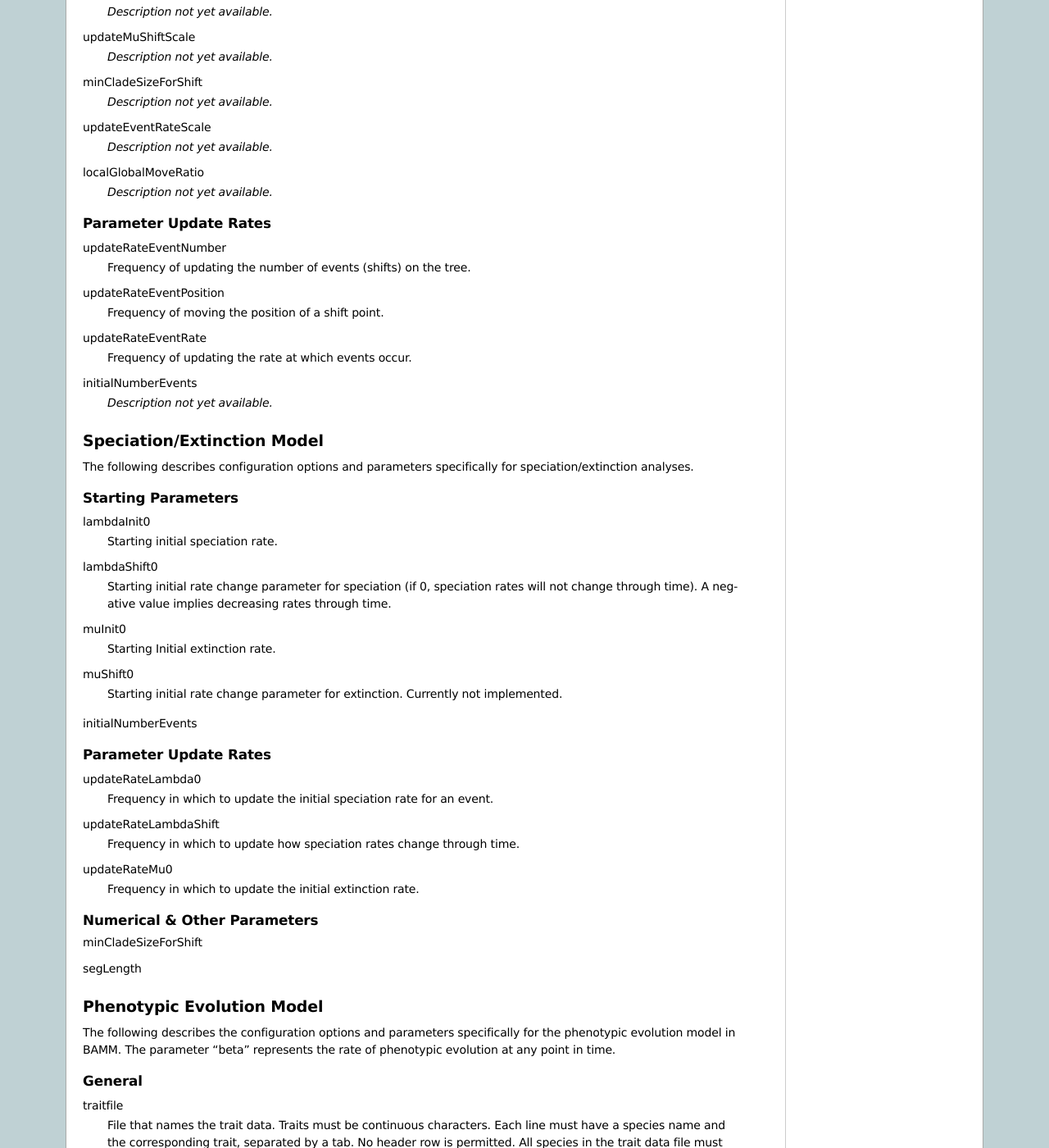
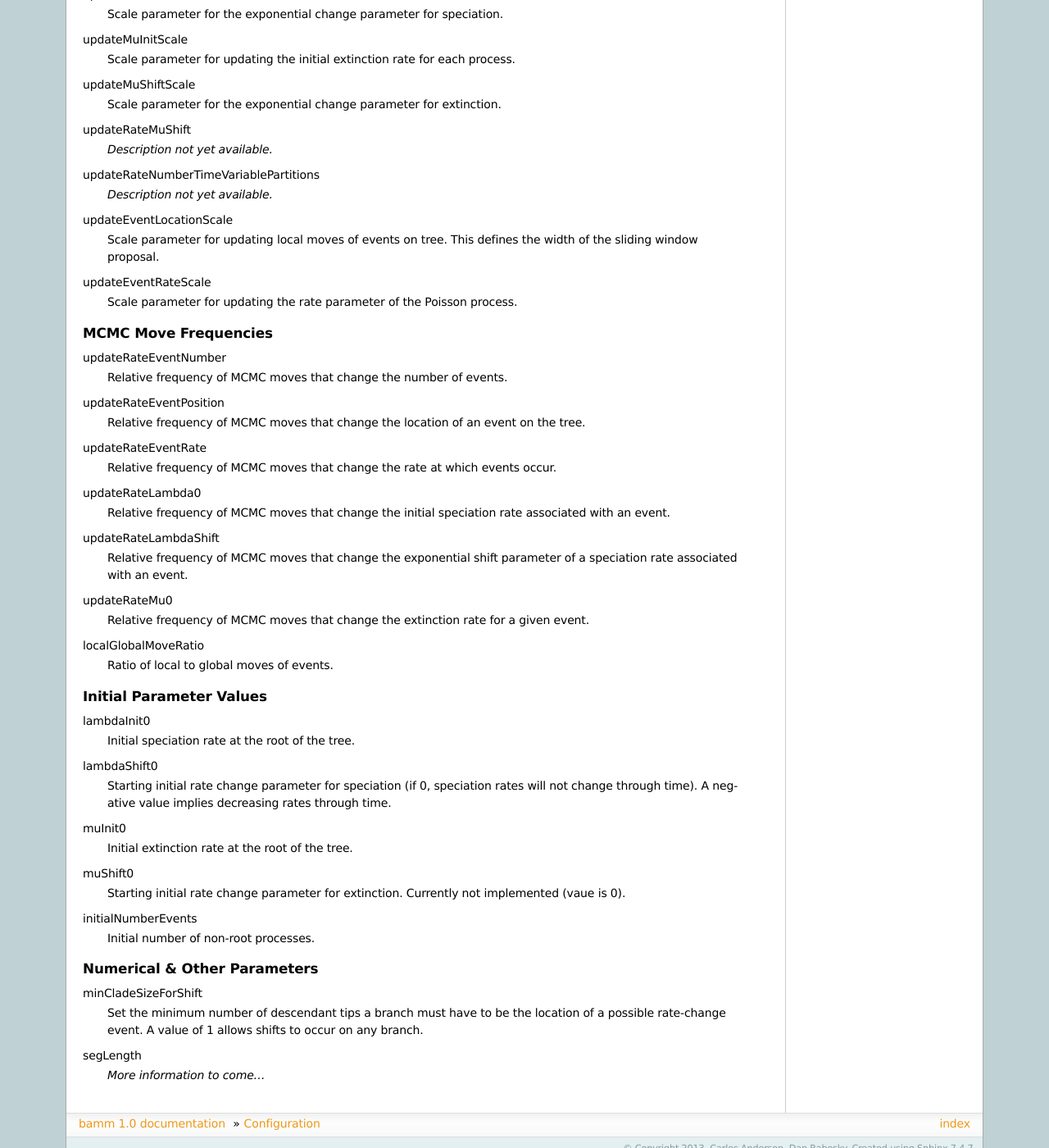
Before and after one commit to macroevolution/bamm, a Sphinx documentation site: the page built from doc/source/divcontrolconfiguration.rst, in a window 1280 px wide and 1400 px high, scrolled down 2611 px. Shown: the whole window at 82% size. Built offline with Sphinx 7.4.7, drawn with Linux system fonts in a browser that asks for light colours; formulas are drawn with MathJax 3; pages that are not in the unit, such as notebooks, are missing from menus; some of the changed text lies outside the part shown.

Commit message:
Create skeleton of traitcontrolconfiguration.rst and fix typos in other documentation.

```diff
--- a/doc/source/divcontrolconfiguration.rst
+++ b/doc/source/divcontrolconfiguration.rst
@@ -126,7 +126,7 @@ mcmcOutfile
   MCMC parameter output will be written to this file.
 
 eventDataOutfile
-  Event details will be written to this file.
+  Event details will be written to this file. Raw event data containing all of the results. See BAMMtools for working with this output file.
 
 lambdaOutfile
   Branch-specific speciation rates will be written to this file as newick-formatted trees.
@@ -140,53 +140,62 @@ muOutfile
 acceptrateOutfile
   *Description not yet available.*
 
+MCMC Scaling Operators
+......................
+
 updateLambdaInitScale
+  Scale parameter for updating the initial speciation rate for each process.
+
+updateLambdaShiftScale
+  Scale parameter for the exponential change parameter for speciation.
+
+updateMuInitScale
+  Scale parameter for updating the initial extinction rate for each process.
+
+updateMuShiftScale
+  Scale parameter for the exponential change parameter for extinction.
+
+updateRateMuShift
   *Description not yet available.*
 
-updateMuInitScale
+updateRateNumberTimeVariablePartitions
   *Description not yet available.*
 
-updateLambdaShiftScale
-  *Description not yet available.*
-
-updateMuShiftScale
-  *Description not yet available.*
-
-minCladeSizeForShift
-  *Description not yet available.*
+updateEventLocationScale
+  Scale parameter for updating local moves of events on tree. This defines the width of the sliding window proposal.
 
 updateEventRateScale
-  *Description not yet available.*
+  Scale parameter for updating the rate parameter of the Poisson process.
 
-localGlobalMoveRatio
-  *Description not yet available.*
-
-Parameter Update Rates
+MCMC Move Frequencies
 ......................
 
 updateRateEventNumber
-  Frequency of updating the number of events (shifts) on the tree.
+  Relative frequency of MCMC moves that change the number of events.
 
 updateRateEventPosition
-  Frequency of moving the position of a shift point.
+  Relative frequency of MCMC moves that change the location of an event on the tree.
 
 updateRateEventRate
-  Frequency of updating the rate at which events occur.
+  Relative frequency of MCMC moves that change the rate at which events occur.
 
-initialNumberEvents
-  *Description not yet available.*
+updateRateLambda0
+  Relative frequency of MCMC moves that change the initial speciation rate associated with an event.
 
-Speciation/Extinction Model
----------------------------
+updateRateLambdaShift
+  Relative frequency of MCMC moves that change the exponential shift parameter of a speciation rate associated with an event.
 
-The following describes configuration options and parameters
-specifically for speciation/extinction analyses.
+updateRateMu0
+  Relative frequency of MCMC moves that change the extinction rate for a given event.
 
-Starting Parameters
+localGlobalMoveRatio
+  Ratio of local to global moves of events.
+
+Initial Parameter Values
 ...................
 
 lambdaInit0
-  Starting initial speciation rate.
+  Initial speciation rate at the root of the tree.
 
 lambdaShift0
   Starting initial rate change parameter for speciation
@@ -194,112 +203,19 @@ lambdaShift0
   A negative value implies decreasing rates through time.
 
 muInit0
-  Starting Initial extinction rate.
+  Initial extinction rate at the root of the tree.
 
 muShift0
-  Starting initial rate change parameter for extinction. Currently not implemented.
+  Starting initial rate change parameter for extinction. Currently not implemented (vaue is 0).
 
 initialNumberEvents
-
-Parameter Update Rates
-......................
-
-updateRateLambda0
-  Frequency in which to update the initial speciation rate for an event.
-
-updateRateLambdaShift
-  Frequency in which to update how speciation rates change through time.
-
-updateRateMu0
-  Frequency in which to update the initial extinction rate.
+  Initial number of non-root processes.
 
 Numerical & Other Parameters
 ......................
 
 minCladeSizeForShift
+  Set the minimum number of descendant tips a branch must have to be the location of a possible rate-change event. A value of 1 allows shifts to occur on any branch.
 
 segLength
-
-Phenotypic Evolution Model
---------------------------
-
-The following describes the configuration options and parameters
-specifically for the phenotypic evolution model in BAMM.
-The parameter "beta" represents the rate of phenotypic evolution
-at any point in time.
-
-General
-.......
-
-traitfile
-  File that names the trait data. Traits must be continuous characters.
-  Each line must have a species name and the corresponding trait,
-  separated by a tab.
-  No header row is permitted.
-  All species in the trait data file must be in the tree and vice versa.
-
-MCMC Tuning
-...........
-
-updateBetaScale
-  Controls the amount by which to change the value of beta
-  at any step in the MCMC sampling.
-
-updateNodeStateScale
-  *Description not yet available.*
-
-updateBetaShiftScale
-  *Description not yet available.*
-
-Starting Parameters
-...................
-
-betaInit
-  Starting initial rate.
-
-betaShiftInit
-   Starting initial rate change parameter for phenotypic evolution.
-  (if 0, then constant-rate).
-  A negative value implies decreasing rates through time.
-
-Priors
-......
-
-betaInitPrior
-  *Description not yet available.*
-
-betaShiftPrior
-  *Description not yet available.*
-
-useObservedMinMaxAsTraitPriors
-  *Description not yet available.*
-
-traitPriorMin
-  *Description not yet available.*
-
-traitPriorMax
-  *Description not yet available.*
-
-Output
-......
-
-betaOutfile
-  The file name in which to write the phenotypic rates as newick-formatted trees where the branches are scaled to the rate of phenotypic evolution.
-
-nodeStateOutfile
-  *Description not yet available.*
-
-Parameter Update Rates
-......................
-
-updateRateBeta0
-  *Description not yet available.*
-
-updateRateBetaShift
-  *Description not yet available.*
-
-updateRateNodeState
-  Relative rate at which to update individual node state values.
-  This value should, in general, be substantially higher
-  than the other parameter values (recommended 25:1 or 50:1)
-  because there are so many internal nodes states that need to be updated.
+  *More information to come...*
```
Also changed, not shown: doc/source/traitcontrolconfiguration.rst (+24 -18 lines), 2 other files.
